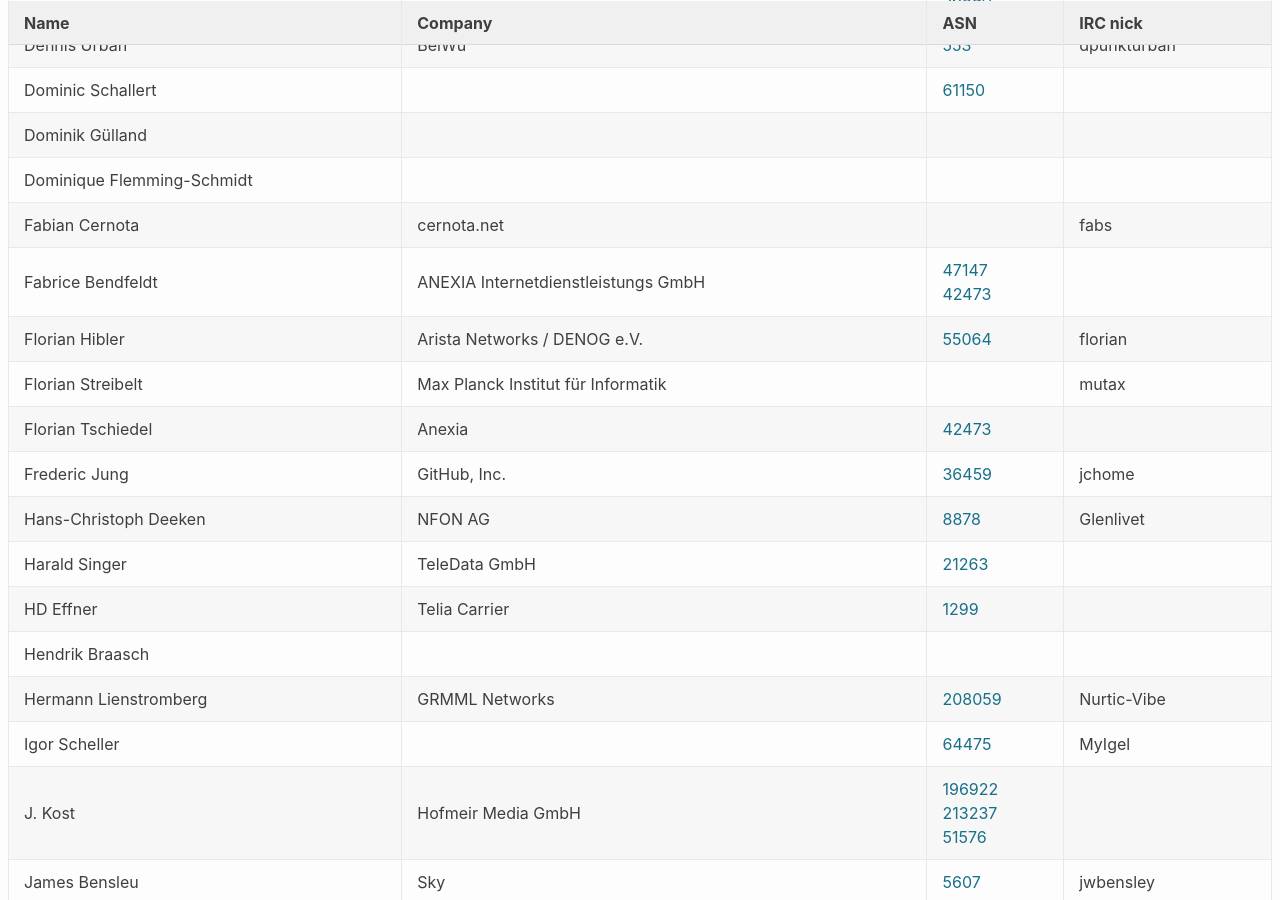
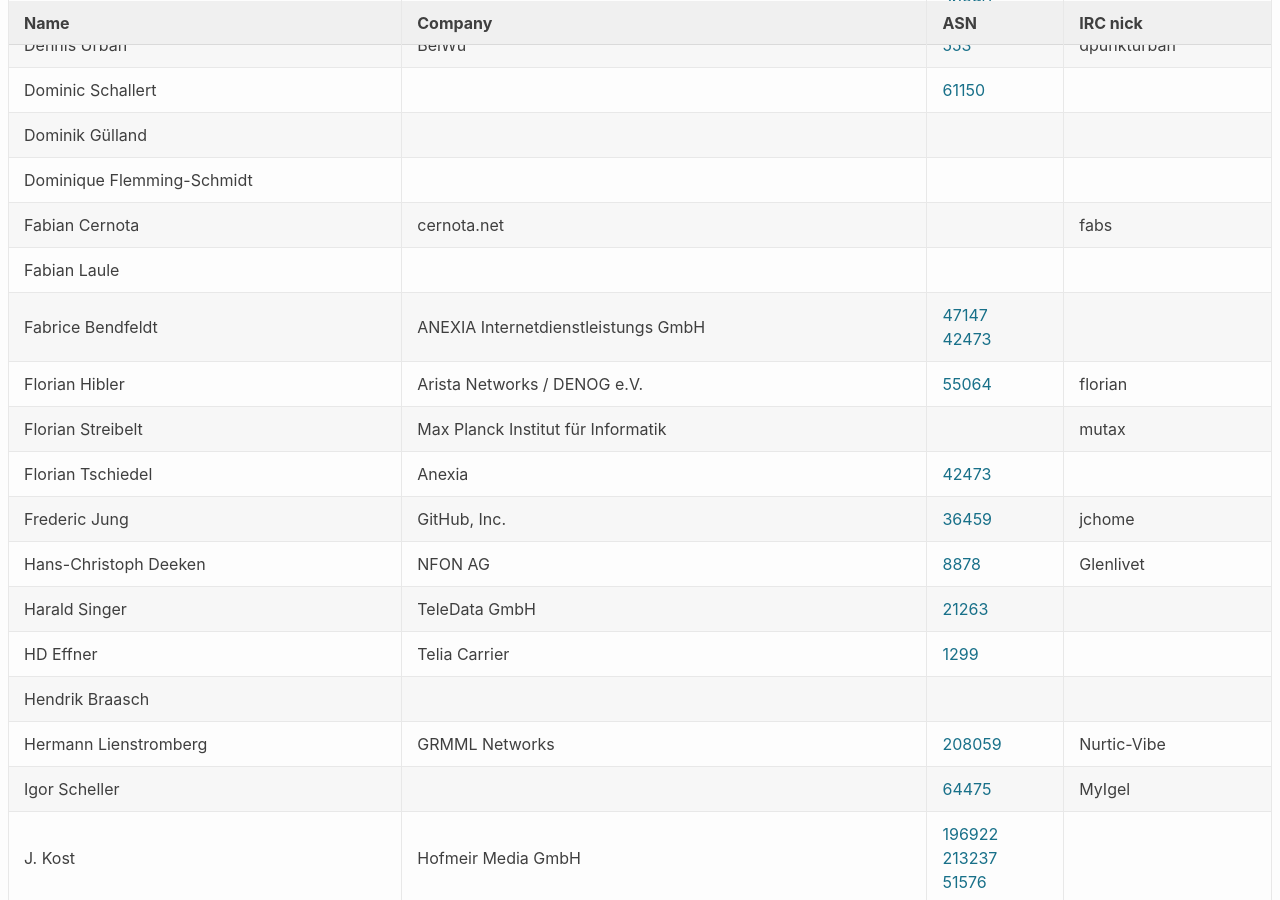
Before and after one commit to denog/pretix-attendeelist, a Jekyll site: the page built from denog2020.markdown, in a window 1280 px wide and 900 px high, scrolled down 1342 px. Built offline with Jekyll 4.4.1, drawn with Linux system fonts in a browser that asks for light colours.

Commit message:
Latest data: Fri Jan 29 16:02:32 UTC 2021

```diff
--- a/_data/attendees_meetup2021-01.json
+++ b/_data/attendees_meetup2021-01.json
@@ -189,6 +189,12 @@
     "name": "Fabian Cernota",
     "company": "cernota.net",
     "irc": "fabs",
+    "asn": null
+  },
+  {
+    "name": "Fabian Laule",
+    "company": null,
+    "irc": null,
     "asn": null
   },
   {
```
